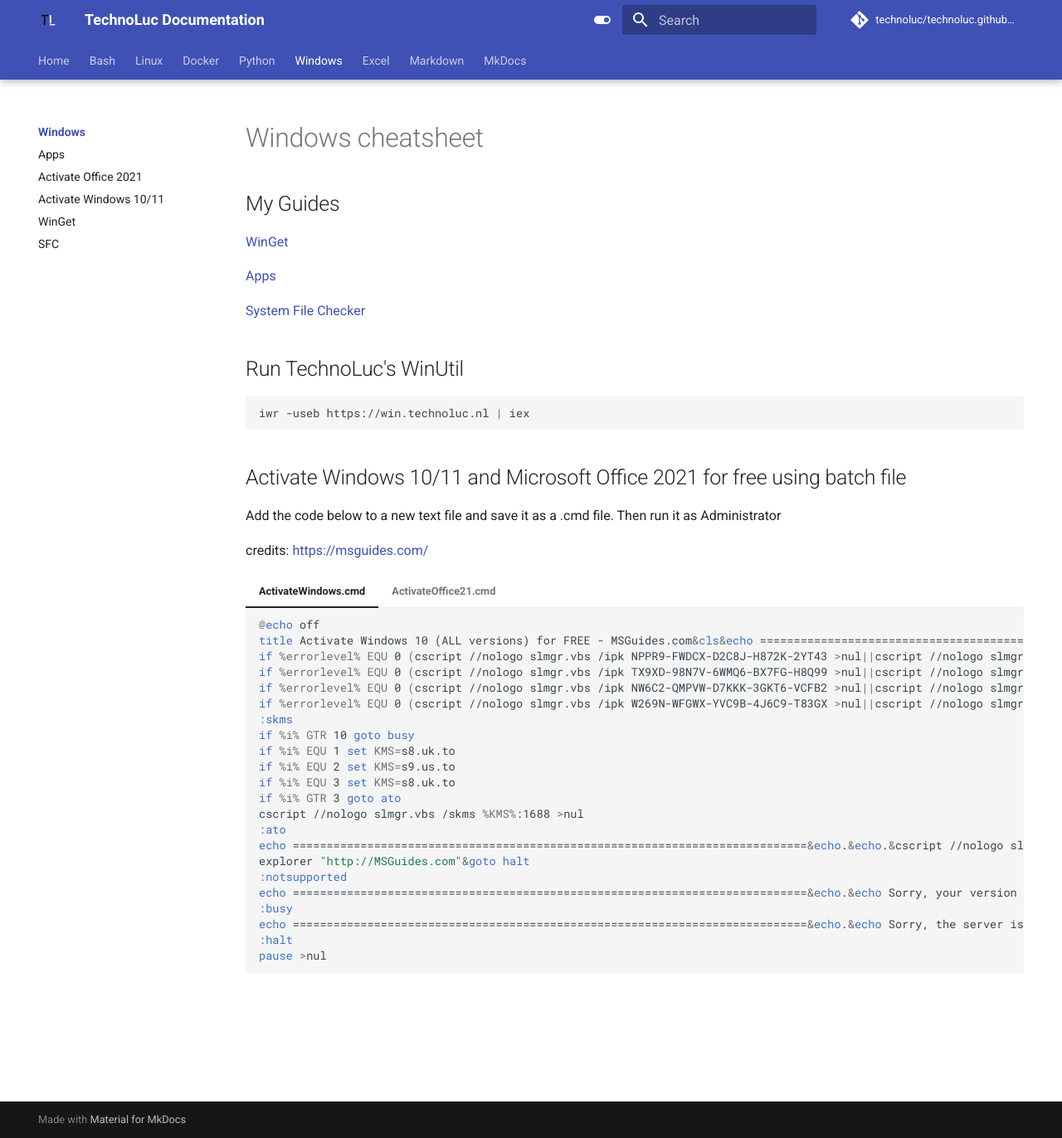
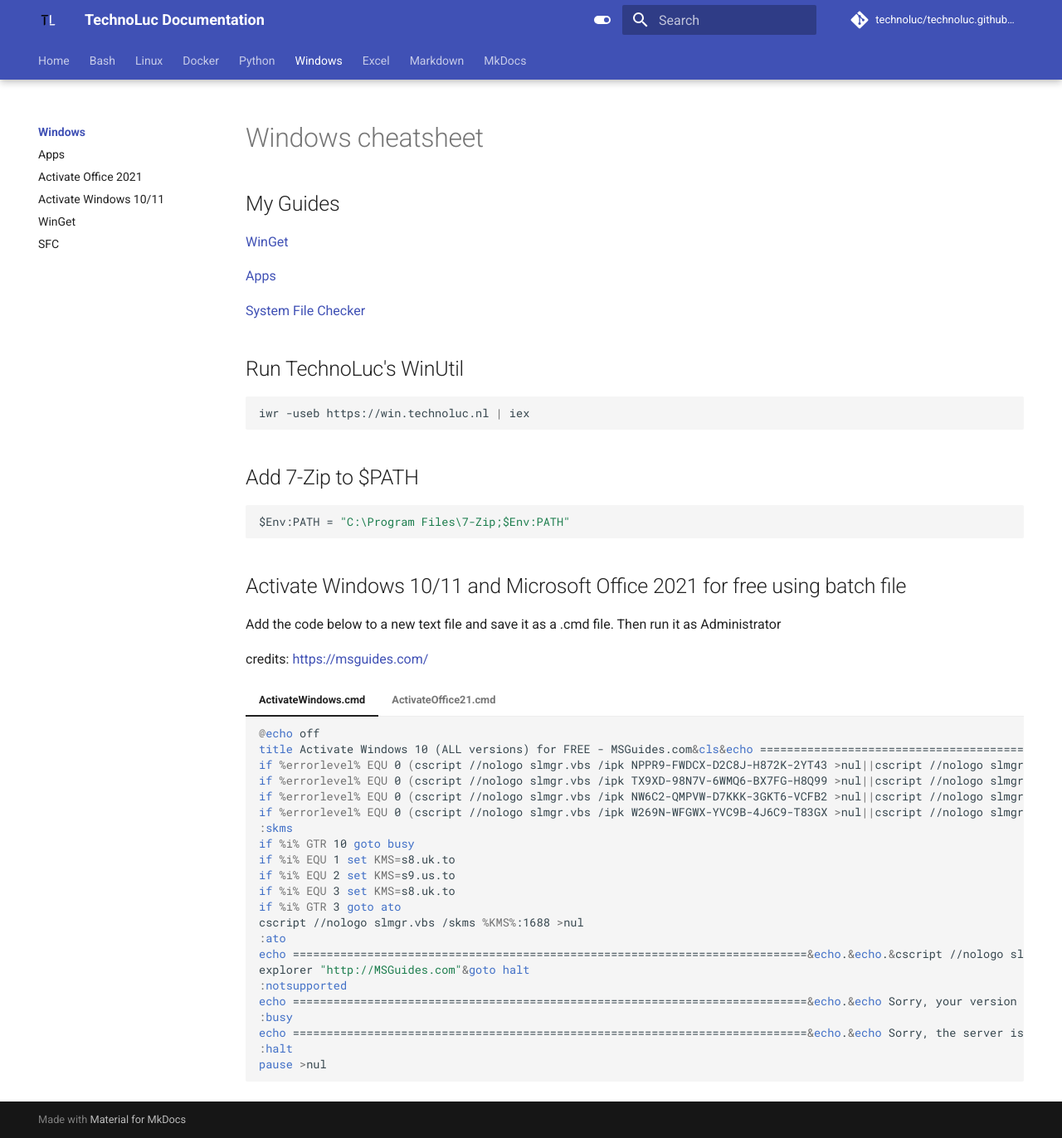
Before and after one commit to technoluc/technoluc.github.io, an MkDocs documentation site: the page built from docs/windows/index.md, in a window 1280 px wide and 1372 px high. Shown: the whole window at 83% size. Built offline with MkDocs 1.6.1 and Material for MkDocs 9.7.7, drawn with Linux system fonts in a browser that asks for light colours; comment, search, counter and statistics services are not loaded.

Commit message:
Update index.md

````diff
--- a/docs/windows/index.md
+++ b/docs/windows/index.md
@@ -14,7 +14,11 @@
 ```bat
 iwr -useb https://win.technoluc.nl | iex
 ```
+## Add 7-Zip to $PATH
 
+```bat
+$Env:PATH = "C:\Program Files\7-Zip;$Env:PATH"
+```
 
 ## Activate Windows 10/11 and Microsoft Office 2021 for free using batch file
 
````
